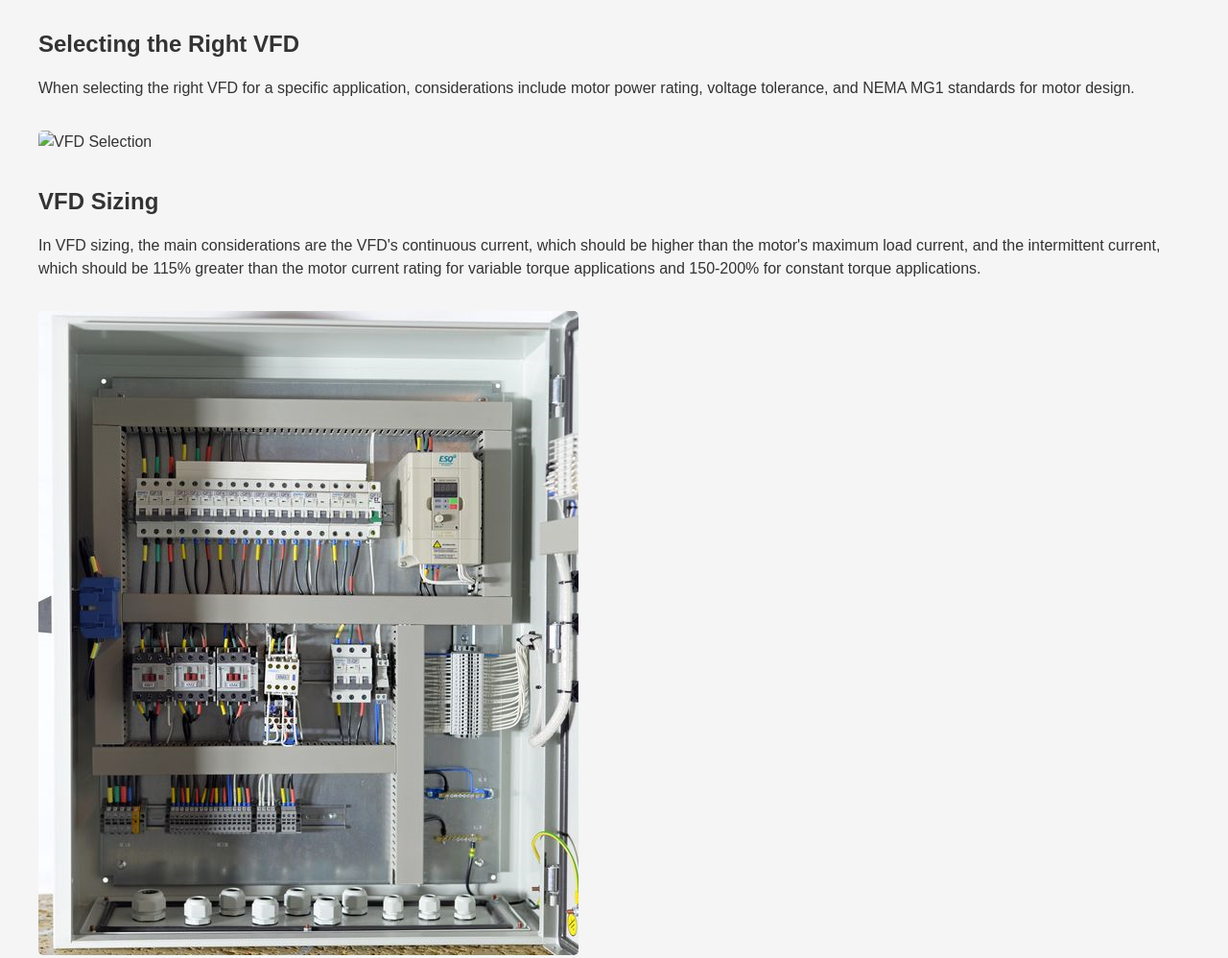
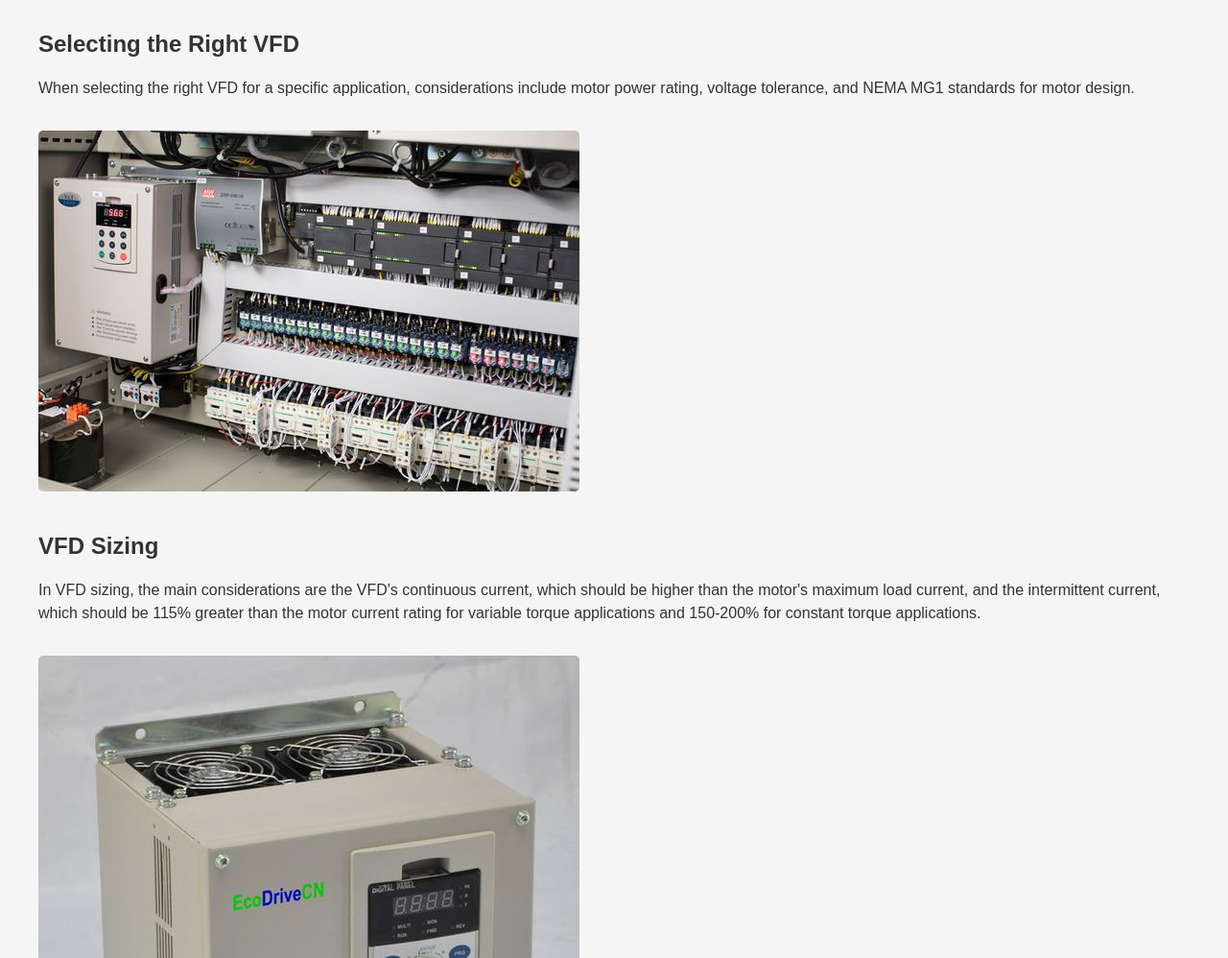
Before and after one commit to stanley-mburu/VFDs-github.io, a plain HTML site: page index.html in a window 1280 px wide. Shown: the part 1060-2058 px from the top of the page at 96% size. Drawn offline with Linux system fonts and the light colour scheme.

Commit message:
Add files via upload

```diff
--- a/index.html
+++ b/index.html
@@ -37,12 +37,12 @@
         <section id="selection">
             <h2>Selecting the Right VFD</h2>
             <p>When selecting the right VFD for a specific application, considerations include motor power rating, voltage tolerance, and NEMA MG1 standards for motor design.</p>
-            <img src="vpn21.png" alt="VFD Selection">
+            <img src="pn22.png" alt="VFD Selection">
         </section>
         <section id="sizing">
             <h2>VFD Sizing</h2>
             <p>In VFD sizing, the main considerations are the VFD's continuous current, which should be higher than the motor's maximum load current, and the intermittent current, which should be 115% greater than the motor current rating for variable torque applications and 150-200% for constant torque applications.</p>
-            <img src="pn23.png" alt="VFD Sizing">
+            <img src="pn21.png" alt="VFD Sizing">
             <p>Looking for VFD design, quotation, installation, training, and consultation services? Look no further than Stanley Kr. Our expert team provides tailored solutions, from motor power rating analysis to system integration and maintenance. With our comprehensive training and support, you can maximize your VFD investment. Contact us today to learn more.</p>
         </section>
     </main>
```
